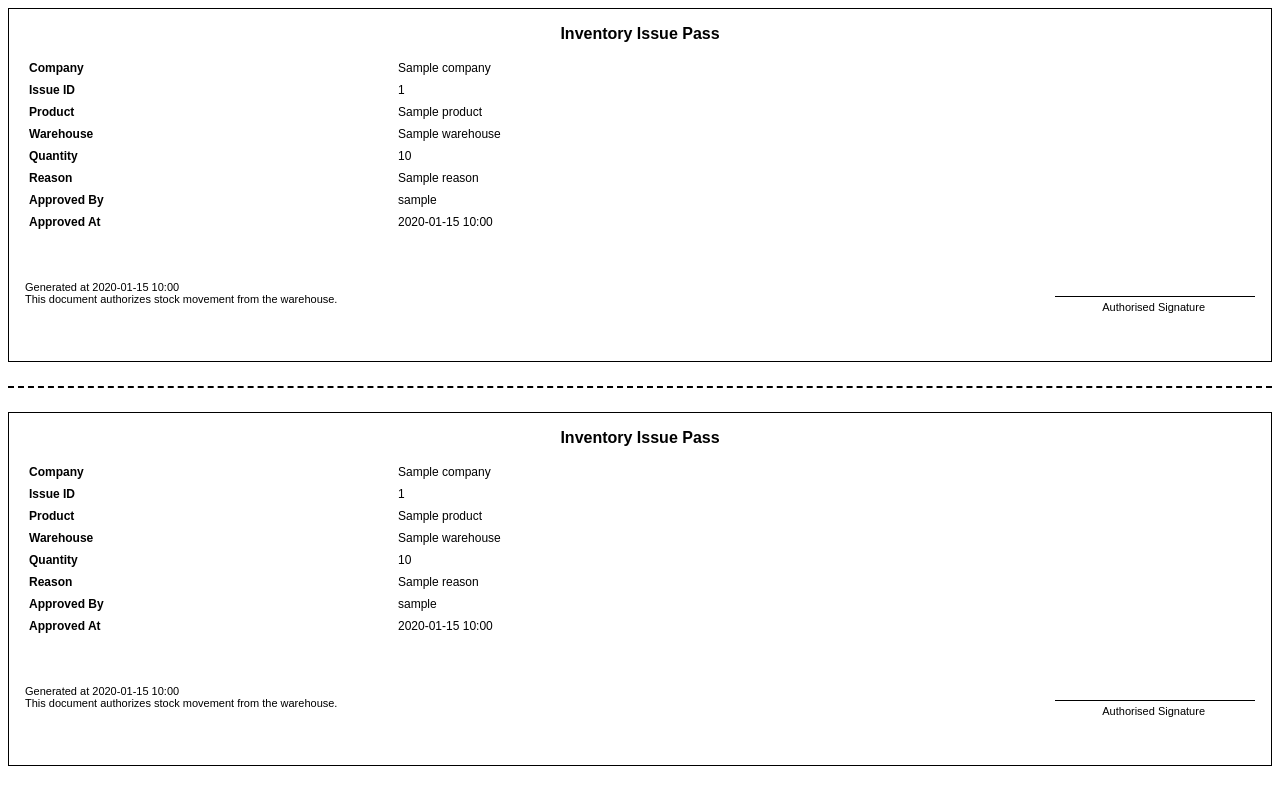
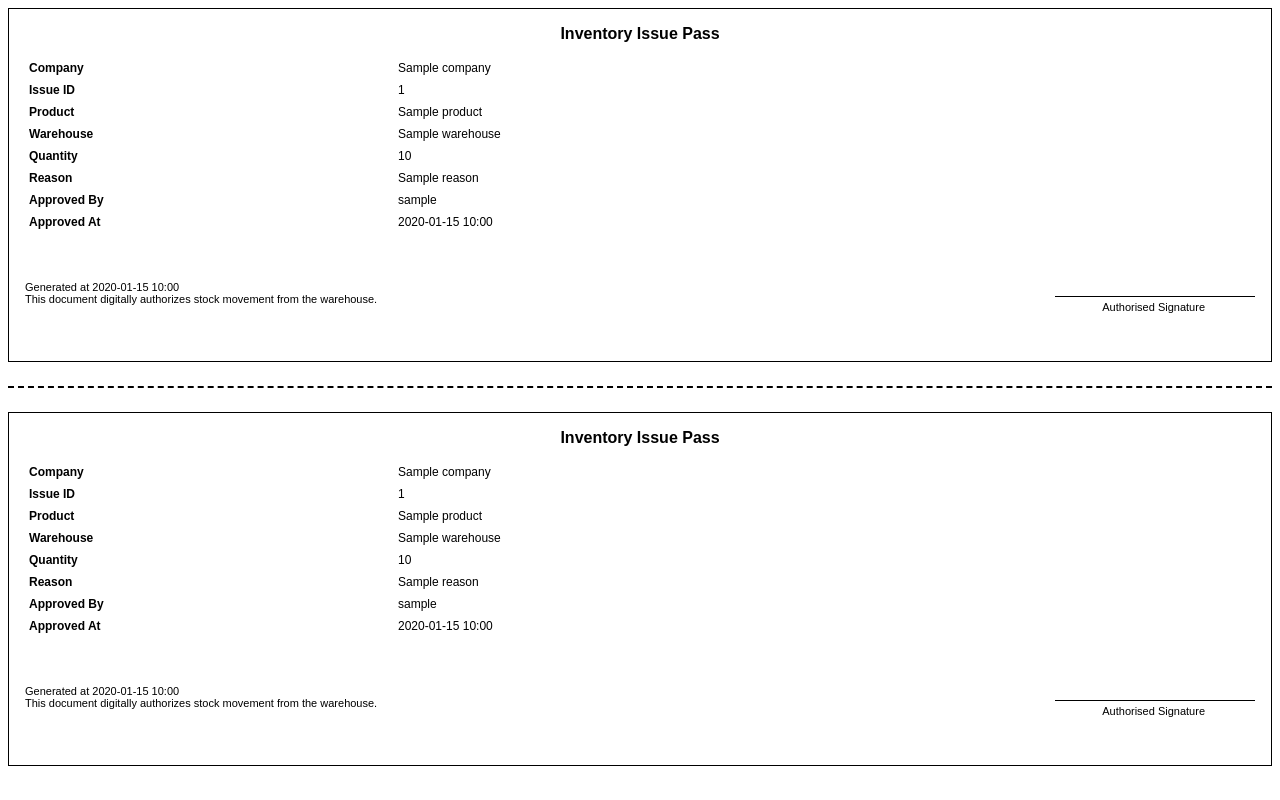
Before and after one commit to mr-vaibh/IMS, a Django app: template backend/reports/templates/reports/issue_pass.html in a window 1280 px wide. Run offline with Django 5.2, Linux system fonts and the light colour scheme; the template is opened without the code that fills it: most values are stand-ins (such as "Sample title", 1, 10 or a date in 2020).

Commit message:
text change

```diff
--- a/backend/reports/templates/reports/issue_pass.html
+++ b/backend/reports/templates/reports/issue_pass.html
@@ -118,7 +118,7 @@
 
     <div class="footer">
       Generated at {{ generated_at|date:"Y-m-d H:i" }}<br/>
-      This document authorizes stock movement from the warehouse.
+      This document digitally authorizes stock movement from the warehouse.
     </div>
   </div>
 
```
